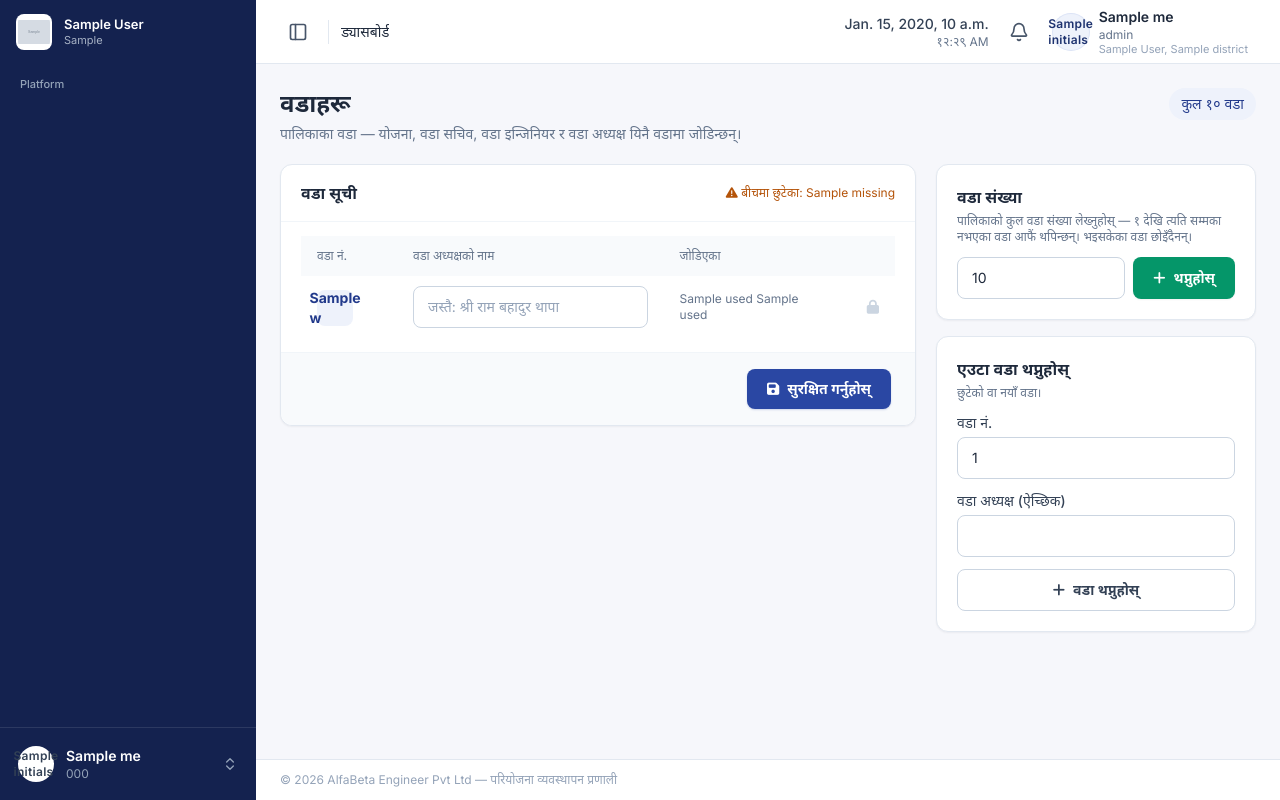
After one commit to lamanabin2046/ProjectManagement, a Django app: template templates/Admin/Accounts/wards.html in a window 1280 px wide. The commit adds this page. Run offline with Django 5.2, Linux system fonts and the light colour scheme; the template is opened without the code that fills it: most values are stand-ins (such as "Sample title", 1, 10 or a date in 2020); grey boxes marked "Sample" are stand-in pictures; parts of the project's set-up code (start-up, migrations or seed data) failed here and were passed over; some libraries are stand-ins or nearby versions.

Commit message:
Ward management: settings page + SaaS manager

```diff
--- a/accounts/urls.py
+++ b/accounts/urls.py
@@ -2,6 +2,7 @@ from django.urls import path
 from .import views
 from . import views_roles
 from . import views_office
+from . import views_wards
 
 urlpatterns = [
     path('login/', views.login_view, name='login'),
@@ -12,6 +13,7 @@ urlpatterns = [
     path('Admin/ManageStaff/', views.manage_staff, name='manage_staff'),
     path('Admin/Roles/', views_roles.roles_permissions, name='roles_permissions'),
     path('Admin/Office/', views_office.office_settings, name='office_settings'),
+    path('Admin/Wards/', views_wards.manage_wards, name='manage_wards'),
     path('Admin/ResetPassword/<int:user_id>/', views.reset_staff_password, name='reset_staff_password'),
     path('Engineer/Home/', views.engineer_home, name='engineer_home'),
     path('Engineer/Home/', views.engineer_home, name='engineer_home'),
--- /dev/null
+++ b/templates/Admin/Accounts/wards.html
@@ -0,0 +1,87 @@
+{% extends 'base.html' %}
+{% load nepali_date %}
+{% block title %}वडाहरू{% endblock %}
+
+{% block content %}
+<div class="flex flex-wrap items-start justify-between gap-3 mb-5">
+  <div>
+    <h1 class="text-2xl font-bold text-slate-800">वडाहरू</h1>
+    <p class="text-sm text-slate-500 mt-1">पालिकाका वडा — योजना, वडा सचिव, वडा इन्जिनियर र वडा अध्यक्ष यिनै वडामा जोडिन्छन्।</p>
+  </div>
+  <span class="badge bg-brand-50 text-brand-700 text-sm px-3 py-1.5">कुल {{ total|to_nepali_number }} वडा</span>
+</div>
+
+<div class="grid lg:grid-cols-[minmax(0,1fr)_20rem] gap-5 items-start">
+  <form method="post" class="card">
+    {% csrf_token %}<input type="hidden" name="action" value="save">
+    <div class="card-header">
+      <h2 class="font-semibold text-slate-800">वडा सूची</h2>
+      {% if missing %}<span class="text-xs text-amber-700"><i class="fas fa-triangle-exclamation"></i> बीचमा छुटेका: {{ missing|join:", " }}</span>{% endif %}
+    </div>
+    <div class="overflow-x-auto">
+      <table class="w-full text-sm">
+        <thead><tr class="bg-slate-50 text-xs text-slate-500 text-left">
+          <th class="px-4 py-3 font-medium w-24">वडा नं.</th>
+          <th class="px-4 py-3 font-medium">वडा अध्यक्षको नाम</th>
+          <th class="px-4 py-3 font-medium">जोडिएका</th>
+          <th class="px-4 py-3"></th>
+        </tr></thead>
+        <tbody class="divide-y divide-slate-100">
+          {% for r in rows %}
+          <tr>
+            <td class="px-4 py-2.5"><span class="inline-flex w-9 h-9 items-center justify-center rounded-lg bg-brand-50 text-brand-700 font-bold">{{ r.w.name }}</span></td>
+            <td class="px-4 py-2.5"><input name="chair_{{ r.w.id }}" value="{{ r.w.chairperson|default:'' }}" class="form-input" placeholder="जस्तै: श्री राम बहादुर थापा"></td>
+            <td class="px-4 py-2.5 text-xs text-slate-500">
+              {% for k, v in r.used.items %}<span class="inline-block mr-2">{{ k }} {{ v|to_nepali_number }}</span>{% empty %}—{% endfor %}
+            </td>
+            <td class="px-4 py-2.5 text-right">
+              {% if not r.used %}
+              <button type="submit" form="delWard{{ r.w.id }}" class="btn-chip-rose" title="हटाउनुहोस्"><i class="fas fa-trash"></i></button>
+              {% else %}
+              <span class="text-slate-300" title="योजना/कर्मचारी जोडिएकाले हटाउन मिल्दैन"><i class="fas fa-lock"></i></span>
+              {% endif %}
+            </td>
+          </tr>
+          {% empty %}
+          <tr><td colspan="4" class="px-4 py-10 text-center text-slate-400">
+            अहिलेसम्म कुनै वडा छैन। दायाँको <b>“वडा संख्या”</b> मा कुल वडा संख्या लेखेर थप्नुहोस्।
+          </td></tr>
+          {% endfor %}
+        </tbody>
+      </table>
+    </div>
+    {% if rows %}
+    <div class="px-6 py-4 bg-slate-50 border-t border-slate-100 rounded-b-xl flex justify-end">
+      <button class="btn-primary"><i class="fas fa-floppy-disk"></i> सुरक्षित गर्नुहोस्</button>
+    </div>
+    {% endif %}
+  </form>
+
+  <aside class="space-y-4">
+    <form method="post" class="card p-5">
+      {% csrf_token %}<input type="hidden" name="action" value="set_total">
+      <h2 class="font-semibold text-slate-800 mb-1">वडा संख्या</h2>
+      <p class="text-xs text-slate-500 mb-3">पालिकाको कुल वडा संख्या लेख्नुहोस् — १ देखि त्यति सम्मका नभएका वडा आफैं थपिन्छन्। भइसकेका वडा छोइँदैनन्।</p>
+      <div class="flex gap-2">
+        <input name="total" type="number" min="1" max="{{ max_wards }}" class="form-input" placeholder="जस्तै: ९" value="{% if total %}{{ total }}{% endif %}" required>
+        <button class="btn-success shrink-0"><i class="fas fa-plus"></i> थप्नुहोस्</button>
+      </div>
+    </form>
+
+    <form method="post" class="card p-5">
+      {% csrf_token %}<input type="hidden" name="action" value="add_one">
+      <h2 class="font-semibold text-slate-800 mb-1">एउटा वडा थप्नुहोस्</h2>
+      <p class="text-xs text-slate-500 mb-3">छुटेको वा नयाँ वडा।</p>
+      <label class="form-label">वडा नं.</label>
+      <input name="number" class="form-input mb-3" value="{{ next_number }}" required>
+      <label class="form-label">वडा अध्यक्ष (ऐच्छिक)</label>
+      <input name="chairperson" class="form-input mb-3">
+      <button class="btn-secondary w-full"><i class="fas fa-plus"></i> वडा थप्नुहोस्</button>
+    </form>
+  </aside>
+</div>
+
+{% for r in rows %}{% if not r.used %}
+<form id="delWard{{ r.w.id }}" method="post" class="hidden" hx-confirm="वडा नं. {{ r.w.name }} हटाउने?">{% csrf_token %}<input type="hidden" name="action" value="delete"><input type="hidden" name="id" value="{{ r.w.id }}"></form>
+{% endif %}{% endfor %}
+{% endblock %}
--- a/templates/includes/sidebar.html
+++ b/templates/includes/sidebar.html
@@ -140,10 +140,11 @@
           <span class="sidebar-label flex-1 text-left">सेटिङ</span>
           <i data-lucide="chevron-right" class="menu-arrow"></i>
         </button>
-        <ul class="submenu-panel {% if current not in 'add_staff,manage_staff,roles_permissions,uc_approvers,office_settings,letter_templates,tax_heads,manage_fiscal_years,edit_fiscal_year,manage_budget_types,edit_budget_type,manage_procurement_types,edit_procurement_type' %}hidden{% endif %} mt-1 ml-5 pl-3 border-l border-white/10 space-y-0.5">
+        <ul class="submenu-panel {% if current not in 'add_staff,manage_staff,roles_permissions,uc_approvers,office_settings,manage_wards,letter_templates,tax_heads,manage_fiscal_years,edit_fiscal_year,manage_budget_types,edit_budget_type,manage_procurement_types,edit_procurement_type' %}hidden{% endif %} mt-1 ml-5 pl-3 border-l border-white/10 space-y-0.5">
           <li><a href="{% url 'add_staff' %}" class="submenu-link {% if current == 'add_staff' %}active{% endif %}"><i data-lucide="user-plus" class="sub-icon"></i><span>कर्मचारी थप्नुहोस</span></a></li>
           <li><a href="{% url 'manage_staff' %}" class="submenu-link {% if current == 'manage_staff' %}active{% endif %}"><i data-lucide="key-round" class="sub-icon"></i><span>कर्मचारी व्यवस्थापन</span></a></li>
           {% if 'settings.office' in me.perms %}<li><a href="{% url 'office_settings' %}" class="submenu-link {% if current == 'office_settings' %}active{% endif %}"><i data-lucide="building-2" class="sub-icon"></i><span>कार्यालय सेटिङ</span></a></li>{% endif %}
+          {% if 'settings.office' in me.perms %}<li><a href="{% url 'manage_wards' %}" class="submenu-link {% if current == 'manage_wards' %}active{% endif %}"><i data-lucide="map-pin" class="sub-icon"></i><span>वडाहरू</span></a></li>{% endif %}
           {% if 'settings.tax' in me.perms %}<li><a href="{% url 'tax_heads' %}" class="submenu-link {% if current == 'tax_heads' %}active{% endif %}"><i data-lucide="receipt" class="sub-icon"></i><span>कर शीर्षक</span></a></li>{% endif %}
           {% if 'letters.templates' in me.perms %}<li><a href="{% url 'letter_templates' %}" class="submenu-link {% if current == 'letter_templates' %}active{% endif %}"><i data-lucide="file-pen-line" class="sub-icon"></i><span>पत्रका ढाँचा</span></a></li>{% endif %}
           {% if 'settings.roles' in me.perms %}<li><a href="{% url 'roles_permissions' %}" class="submenu-link {% if current == 'roles_permissions' %}active{% endif %}"><i data-lucide="shield-check" class="sub-icon"></i><span>भूमिका र अनुमति</span></a></li>{% endif %}
--- a/tenants/management/commands/create_palika.py
+++ b/tenants/management/commands/create_palika.py
@@ -43,6 +43,8 @@ class Command(BaseCommand):
             number_of_wards=o["wards"],
         )
         self.stdout.write(self.style.SUCCESS(f"\n{palika.full_name} is ready."))
-        self.stdout.write(f"  Site:     http://{palika.primary_domain}:8000/")
+        site = (f"https://{palika.primary_domain}/" if not settings.DEBUG
+                else f"http://{palika.primary_domain}:8000/")
+        self.stdout.write(f"  Site:     {site}")
         self.stdout.write(f"  Login:    {o['admin_mobile']}")
         self.stdout.write(f"  Password: {password}")
--- a/tenants/urls.py
+++ b/tenants/urls.py
@@ -12,5 +12,6 @@ urlpatterns = [
     path("palika/<int:pk>/toggle/", views.palika_toggle, name="saas_palika_toggle"),
     path("palika/<int:pk>/reset-password/", views.admin_reset_password, name="saas_admin_reset_password"),
     path("palika/<int:pk>/domain/add/", views.domain_add, name="saas_domain_add"),
+    path("palika/<int:pk>/wards/", views.palika_wards, name="saas_palika_wards"),
     path("palika/<int:pk>/domain/<int:domain_id>/delete/", views.domain_delete, name="saas_domain_delete"),
 ]
```
Also changed, not shown: accounts/views_wards.py (added, +74 -0 lines), accounts/wards.py (added, +54 -0 lines), templates/saas/palika_detail.html (+17 -1 lines), tenants/provisioning.py (+3 -4 lines), tenants/views.py (+28 -2 lines).
